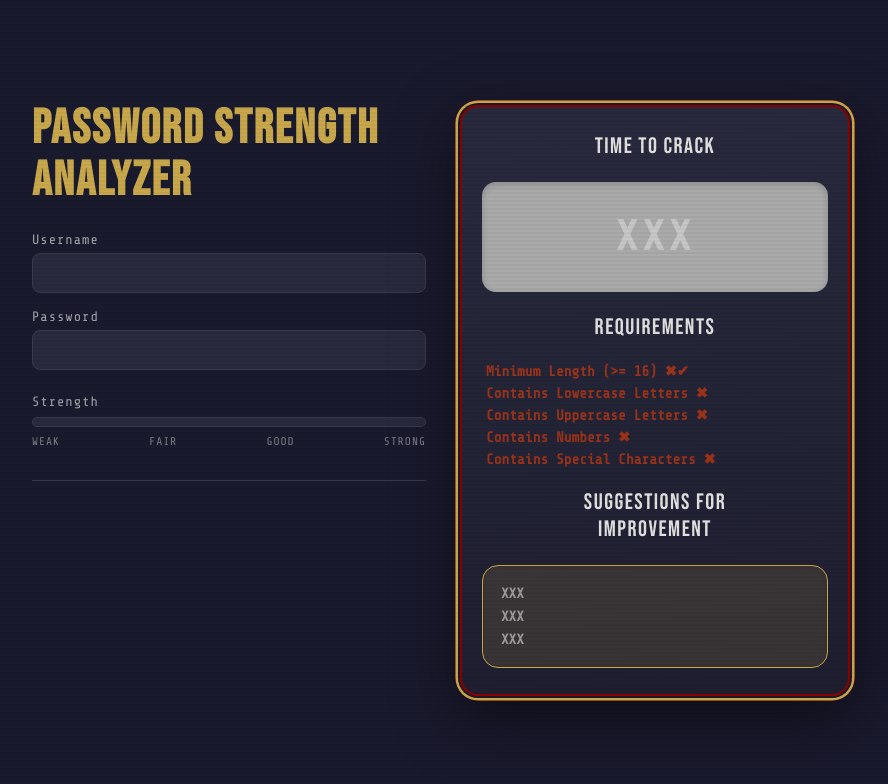
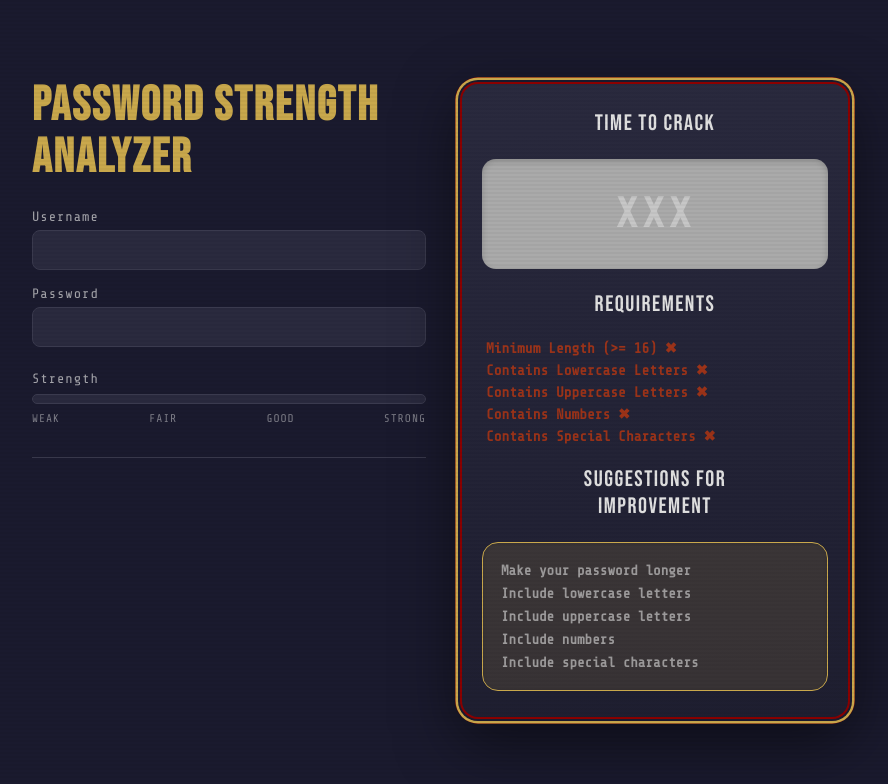
Before and after one commit to rajahw/cybersecurity-concept-demo, a React (Vite) app: page / in a window 1280 px wide. Shown: the top 784 px of the page, without its empty margins (198-1086 px from the left). Built offline with nearby package versions, Linux system fonts and the light colour scheme.

Commit message:
Add requirement and suggestion updates

```diff
--- a/src/App.tsx
+++ b/src/App.tsx
@@ -3,6 +3,11 @@ import './App.css'
 import { analyzePassword } from './utils/analyzePassword'
 
 function App() {
+  const [username, setUsername] = useState('')
+  const [password, setPassword] = useState('')
+
+  const { lengthCheck, lowercaseCheck, uppercaseCheck, numberCheck, specialCheck, allCheck, suggestions } = analyzePassword(password)
+
   return (
     <div className="layout">
       {/* LEFT */}
@@ -17,12 +22,24 @@ function App() {
         <div className="form-section">
           <div className="field-group">
             <label>Username</label>
-            <input type="text" placeholder="" autoComplete="off" />
+            <input
+              type="text"
+              placeholder=""
+              autoComplete="off"
+              value={username}
+              onChange={(e) => setUsername(e.target.value)}
+            />
           </div>
 
           <div className="field-group">
             <label>Password</label>
-            <input type="password" placeholder="" autoComplete="off" />
+            <input
+              type="password"
+              placeholder=""
+              autoComplete="off"
+              value={password}
+              onChange={(e) => setPassword(e.target.value)}
+            />
           </div>
         </div>
 
@@ -52,11 +69,21 @@ function App() {
 
         <div className="panel-section-title">Requirements</div>
         <ul className="analysis-list">
-          <li>Minimum Length ({'>='} 16) ✖✔</li>
-          <li>Contains Lowercase Letters ✖</li>
-          <li>Contains Uppercase Letters ✖</li>
-          <li>Contains Numbers ✖</li>
-          <li>Contains Special Characters ✖</li>
+          <li className={lengthCheck ? "met" : "unmet"}>
+            {lengthCheck ? "Minimum Length (>= 16) ✔" : "Minimum Length (>= 16) ✖"}
+          </li>
+          <li className={lowercaseCheck ? "met" : "unmet"}>
+            {lowercaseCheck ? "Contains Lowercase Letters ✔" : "Contains Lowercase Letters ✖"}
+          </li>
+          <li className={uppercaseCheck ? "met" : "unmet"}>
+            {uppercaseCheck ? "Contains Uppercase Letters ✔" : "Contains Uppercase Letters ✖"}
+          </li>
+          <li className={numberCheck ? "met" : "unmet"}>
+            {numberCheck ? "Contains Numbers ✔" : "Contains Numbers ✖"}
+          </li>
+          <li className={specialCheck ? "met" : "unmet"}>
+            {specialCheck ? "Contains Special Characters ✔" : "Contains Special Characters ✖"}
+          </li>
         </ul>
 
         <div className="panel-section-title">
@@ -65,9 +92,7 @@ function App() {
         </div>
         <div className="suggestions-box">
           <ul className="suggestions-list">
-            <li>XXX</li>
-            <li>XXX</li>
-            <li>XXX</li>
+            {suggestions.length > 0 ? suggestions.map((item, i) => (<li className={allCheck ? "met" : "unmet"} key={i}>{item}</li>)) : <li>No suggestions ✔</li>}
           </ul>
         </div>
       </div>
```
